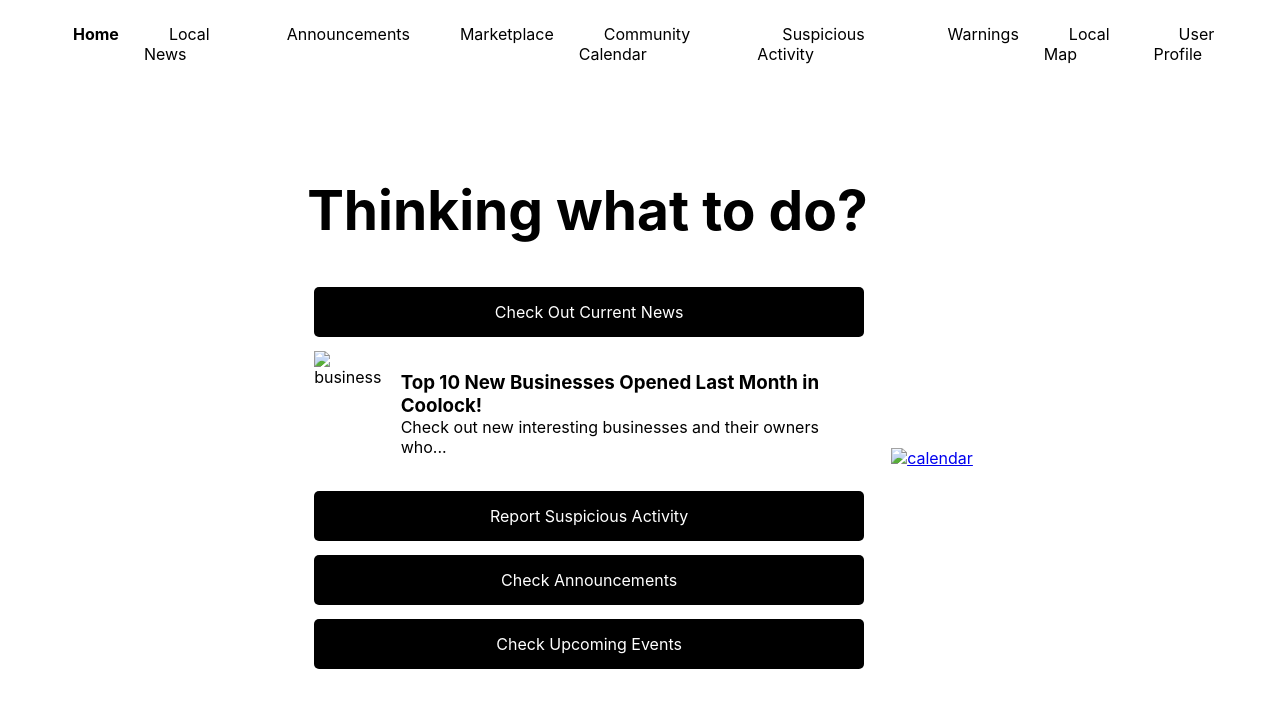
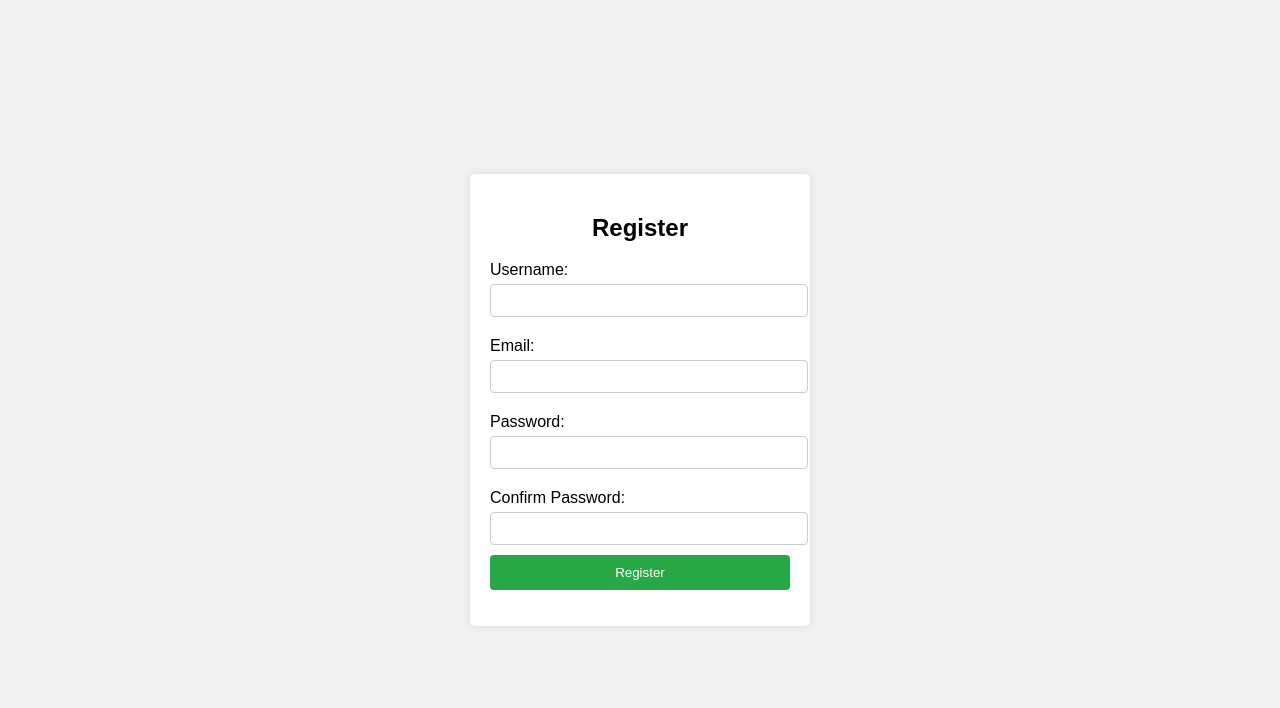
Before and after one commit to anetakotas/Neighborhood_Watch, a website: page index.html in a window 1280 px wide. Drawn offline with Linux system fonts and the light colour scheme; no server answers.

Commit message:
Update index.html

```diff
--- a/index.html
+++ b/index.html
@@ -3,49 +3,29 @@
 <head>
     <meta charset="UTF-8">
     <meta name="viewport" content="width=device-width, initial-scale=1.0">
-    <title>Home</title>
-    <link rel="stylesheet" href="/styles/styleIndex.css">
-    <meta http-equiv="Content-Security-Policy" content="upgrade-insecure-requests">
+    <title>Registration Page</title>
+    <link rel="stylesheet" href="/styles/styleRegistration.css">
 </head>
 <body>
-    <nav class="navIndex">
-        <ul>
-            <li><a href="/views/index.html">Home</a></li>
-            <li><a href="/views/localNews.html">Local News</a></li>
-            <li><a href="/views/announcements.html">Announcements</a></li>
-            <li><a href="/views/marketplace.html">Marketplace</a></li>
-            <li><a href="/views/communityCalendar.html">Community Calendar</a></li>
-            <li><a href="/views/suspiciousActivity.html">Suspicious Activity</a></li>
-            <li><a href="/views/warningsPage.html">Warnings</a></li>
-            <li><a href="/views/localMap.html">Local Map</a></li>
-            <li><a href="/views/profile.html">User Profile</a></li>
-        </ul>
-    </nav>
-    <main>
-        <div>
-            <h1>Thinking what to do?</h1>
-            <div class="buttons">
-                <a href="/views/localNews.html">Check Out Current News</a>
-                <a id="cardLink" href="#">
-                    <div class="cardItem">
-                        <img id="cardImage" src="" alt="business">
-                        <div class="cardItemText">
-                            <h3 id="cardTitle">Top 10 New Businesses Opened Last Month in Coolock!</h3>
-                            <p id="cardDesc">Check out new interesting businesses and their owners who...</p>
-                        </div>
-                    </div>
-                </a>
-                <a href="/views/warningsPage.html">Report Suspicious Activity</a>
-                <a href="/views/announcements.html">Check Announcements</a>
-                <a href="/views/communityCalendar.html">Check Upcoming Events</a>
-            </div>
-        </div>
-        <div class="calendar">
-            <a href="/views/communityCalendar.html"><img src="/imgs/istockphoto-181866332-612x612.jpg" alt="calendar"></a>
+<div class="registration-container">
+    <h2>Register</h2>
+    <form id="registrationForm">
+        <label for="username">Username:</label>
+        <input type="text" id="username" name="username" required>
 
-        </div>
+        <label for="email">Email:</label>
+        <input type="email" id="email" name="email" required>
 
-        <script src="/scripts/home.js"></script>
-    </main>
+        <label for="password">Password:</label>
+        <input type="password" id="password" name="password" required>
+
+        <label for="confirmPassword">Confirm Password:</label>
+        <input type="password" id="confirmPassword" name="confirmPassword" required>
+
+        <button type="submit">Register</button>
+    </form>
+    <p id="message"></p>
+</div>
+<script src="/scripts/registration.js"></script>
 </body>
 </html>
```
